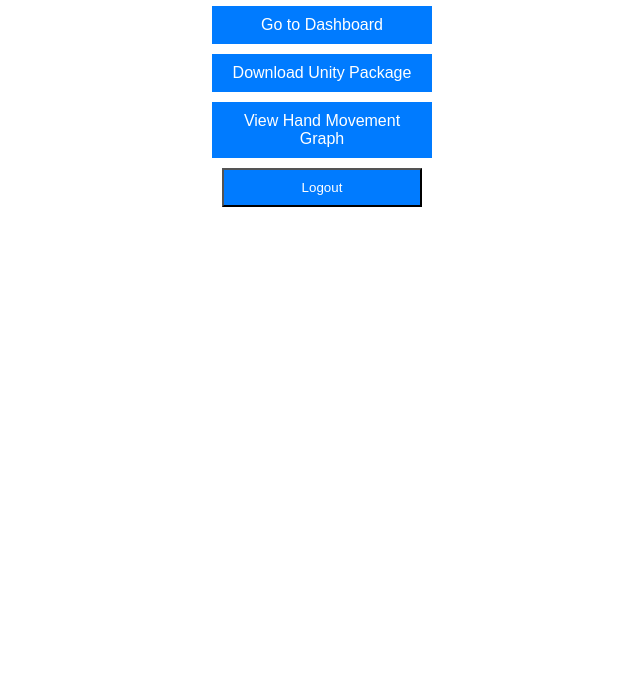
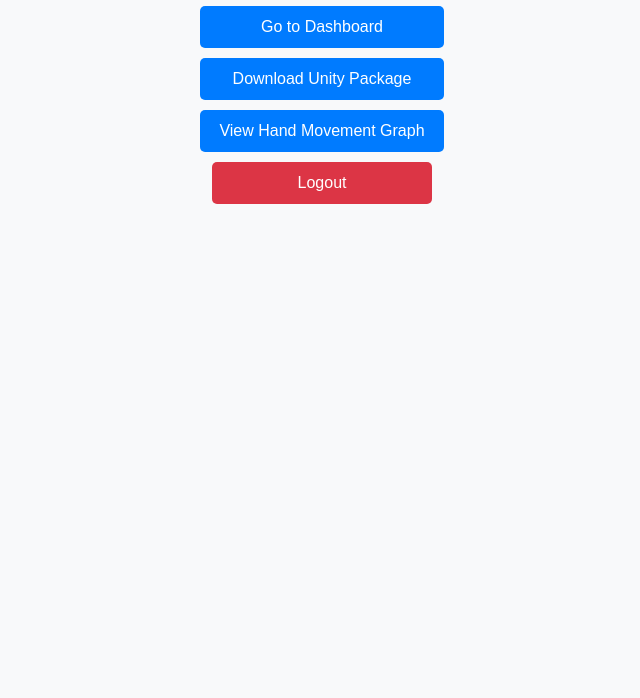
Before and after one commit to ShreeVishnu1/Confluence_3, a website: page home.html in a window 1280 px wide. Shown: the part 102-800 px from the top of the page, without its empty margins (318-958 px from the left). Drawn offline with Linux system fonts and the light colour scheme.

Commit message:
Update home.html

```diff
--- a/home.html
+++ b/home.html
@@ -5,8 +5,41 @@
     <meta name="viewport" content="width=device-width, initial-scale=1.0">
     <title>Home</title>
     <style>
-        body { font-family: Arial, sans-serif; text-align: center; margin: 50px; }
-        a, button { display: block; margin: 10px auto; padding: 10px; width: 200px; text-decoration: none; background: #007bff; color: white; text-align: center; }
+        body {
+            font-family: Arial, sans-serif;
+            text-align: center;
+            margin: 50px;
+            background-color: #f8f9fa;
+        }
+        h1 {
+            color: #333;
+        }
+        a, button {
+            display: block;
+            margin: 10px auto;
+            padding: 12px;
+            width: 220px;
+            text-decoration: none;
+            font-size: 16px;
+            text-align: center;
+            color: white;
+            border-radius: 5px;
+            transition: 0.3s;
+        }
+        a {
+            background: #007bff;
+        }
+        a:hover {
+            background: #0056b3;
+        }
+        button {
+            background: #dc3545;
+            border: none;
+            cursor: pointer;
+        }
+        button:hover {
+            background: #c82333;
+        }
     </style>
 </head>
 <body>
@@ -17,6 +50,10 @@
 
     <button onclick="logout()">Logout</button>
 
-    <script src="script.js"></script>
+    <script>
+        function logout() {
+            window.location.href = 'index.html';
+        }
+    </script>
 </body>
 </html>
```
